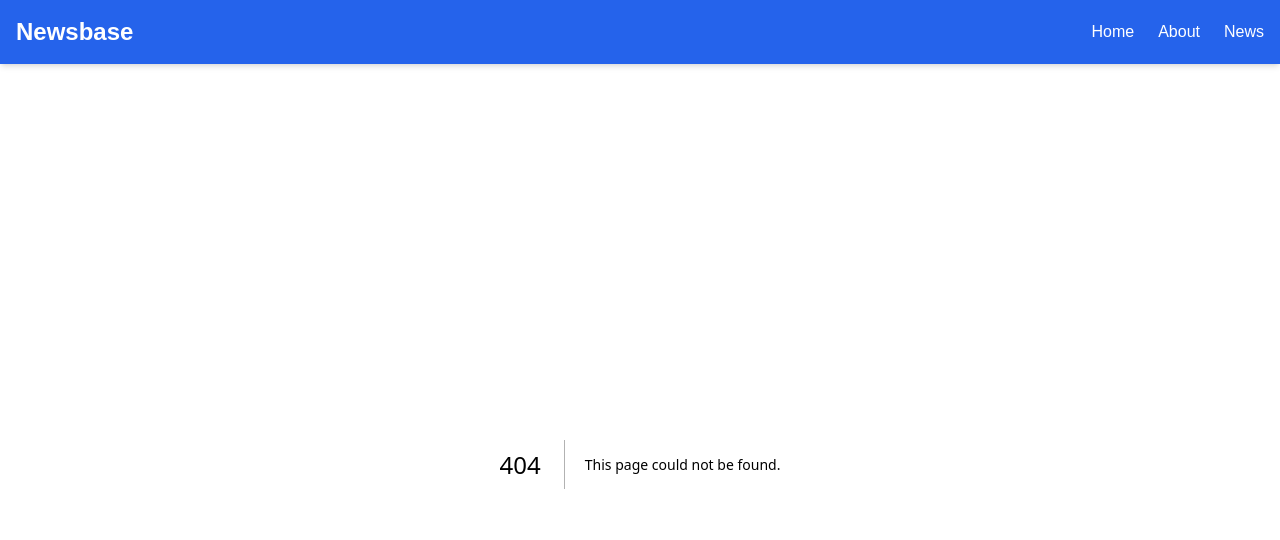
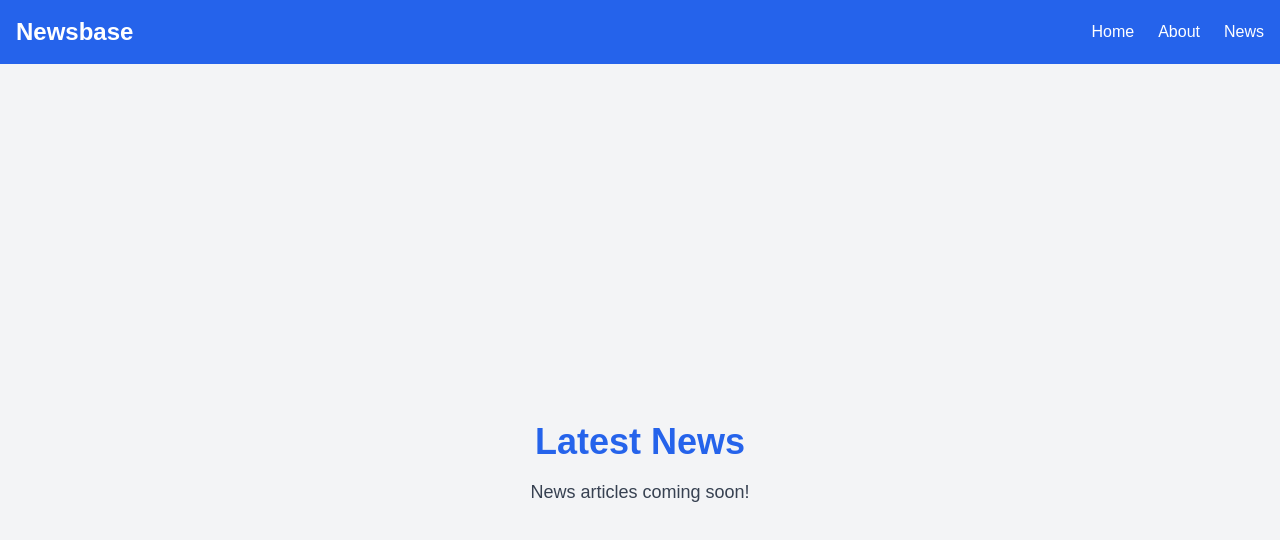
Before and after one commit to wingedearth/newsbase, a Next.js app: page /news in a window 1280 px wide. Before the commit this address had no page. Shown: the top 540 px of the page. Built offline with nearby package versions, Linux system fonts and the light colour scheme.

Commit message:
feat: add placeholder pages for about and news pages

```diff
--- /dev/null
+++ b/src/app/about/page.tsx
@@ -0,0 +1,5 @@
+import { AboutPage } from "@/components/AboutPage";
+
+export default function About() {
+    return <AboutPage />;
+  }
--- /dev/null
+++ b/src/app/news/page.tsx
@@ -0,0 +1,5 @@
+import { NewsPage } from "@/components/NewsPage";
+
+export default function News() {
+    return <NewsPage />;
+  }
--- a/src/app/page.tsx
+++ b/src/app/page.tsx
@@ -1,10 +1,5 @@
+import { HomePage } from "@/components/HomePage";
+
 export default function Home() {
-  return (
-    <main className="min-h-screen flex flex-col items-center justify-center bg-gray-100">
-      <h1 className="text-4xl font-bold text-blue-600">Welcome to Newsbase</h1>
-      <p className="mt-4 text-lg text-gray-700">
-        Built with Next.js and styled with Tailwind CSS
-      </p>
-    </main>
-  );
+  return <HomePage />
 }
--- /dev/null
+++ b/src/components/AboutPage/index.tsx
@@ -0,0 +1,10 @@
+export const AboutPage = () => (
+    (
+        <main className="min-h-screen flex flex-col items-center justify-center bg-gray-100">
+          <h1 className="text-4xl font-bold text-blue-600">About Newsbase</h1>
+          <p className="mt-4 text-lg text-gray-700">
+            Your source for the latest news.
+          </p>
+        </main>
+      )
+);
--- /dev/null
+++ b/src/components/HomePage/index.tsx
@@ -0,0 +1,10 @@
+export const HomePage = () => {
+    return (
+        <main className="min-h-screen flex flex-col items-center justify-center bg-gray-100">
+          <h1 className="text-4xl font-bold text-blue-600">Welcome to Newsbase</h1>
+          <p className="mt-4 text-lg text-gray-700">
+            Built with Next.js and styled with Tailwind CSS
+          </p>
+        </main>
+      );
+};
--- /dev/null
+++ b/src/components/NewsPage/index.tsx
@@ -0,0 +1,8 @@
+export const NewsPage = () => (
+    <main className="min-h-screen flex flex-col items-center justify-center bg-gray-100">
+        <h1 className="text-4xl font-bold text-blue-600">Latest News</h1>
+        <p className="mt-4 text-lg text-gray-700">
+        News articles coming soon!
+        </p>
+    </main>
+);
```
